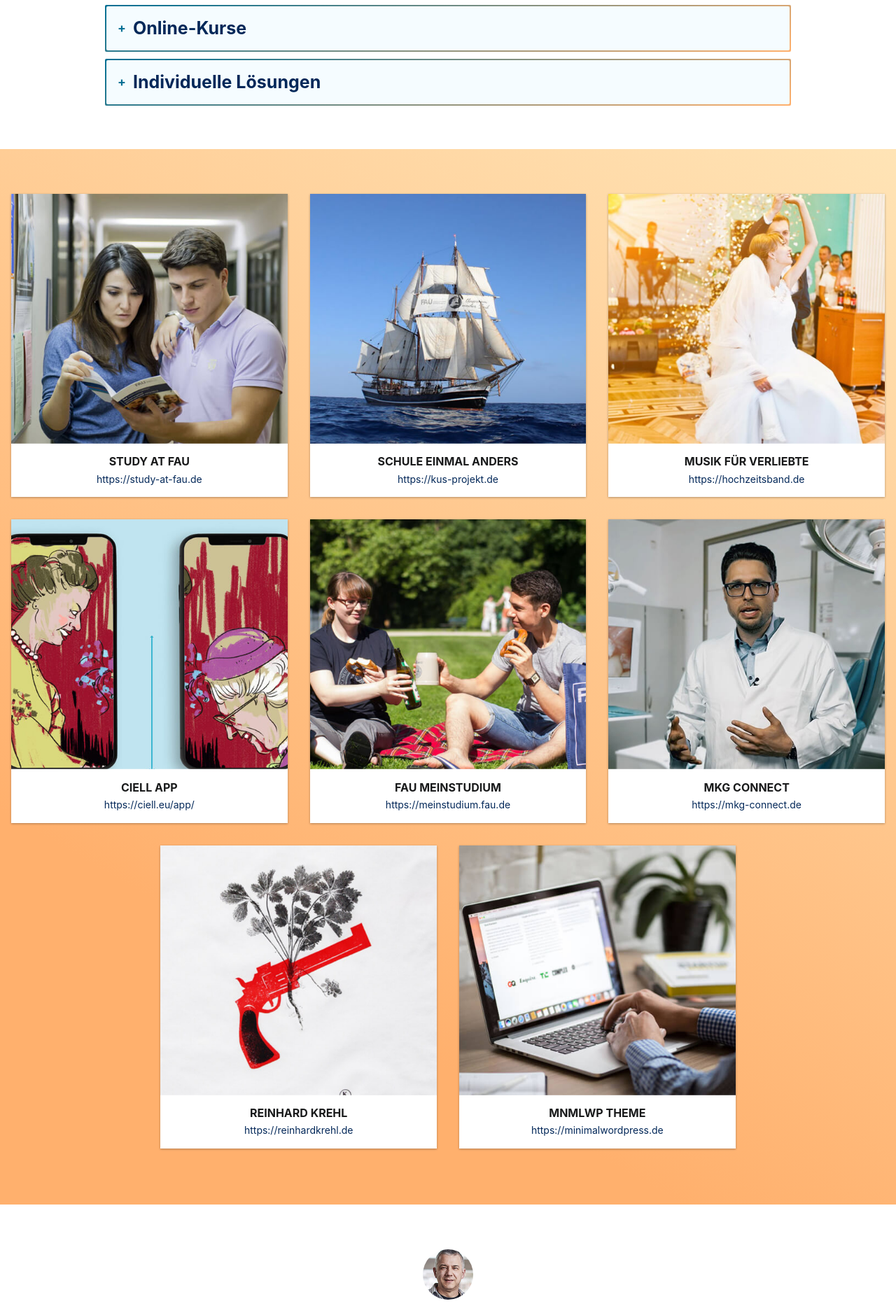
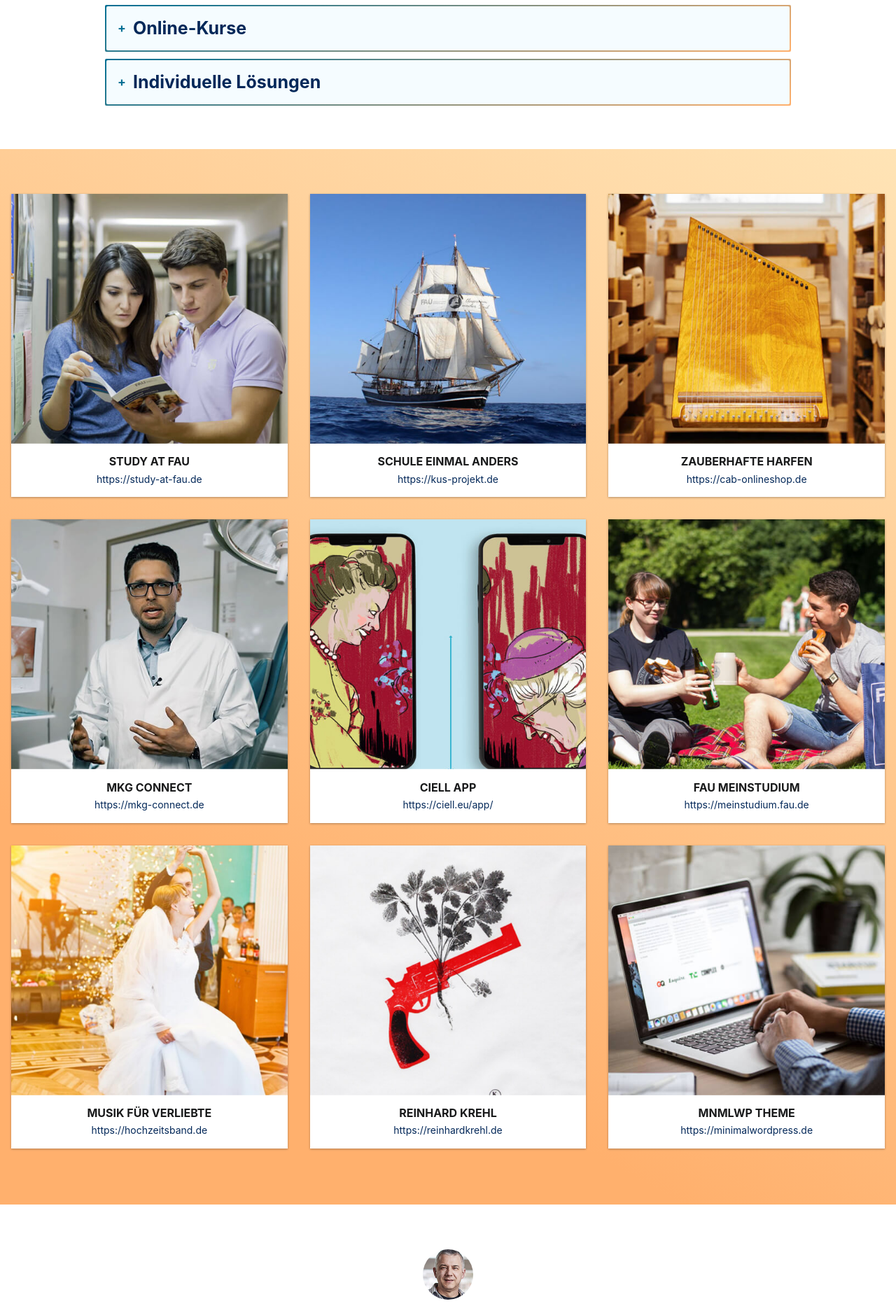
Before and after one commit to SebastianHonert/personal-website, a PHP site: page / in a window 1280 px wide. Shown: the part 1237-3113 px from the top of the page at 70% size. Run offline with PHP 8.4, Linux system fonts and the light colour scheme.

Commit message:
Portfolio item: Zauberharfe

```diff
--- a/assets/css/main.css
+++ b/assets/css/main.css
@@ -332,6 +332,9 @@
 
 .portfolio-item.study-at-fau .cover {
   background-image: url("../img/portfolio/study-at-fau.jpg"); }
+
+.portfolio-item.zauberharfe .cover {
+  background-image: url("../img/portfolio/zauberharfe.jpg"); }
 
 /* Slick Slider */
 .slide {
--- a/assets/sass/main.scss
+++ b/assets/sass/main.scss
@@ -397,6 +397,10 @@
 
 .portfolio-item.study-at-fau .cover {
   background-image: url("../img/portfolio/study-at-fau.jpg");
+}
+
+.portfolio-item.zauberharfe .cover {
+  background-image: url("../img/portfolio/zauberharfe.jpg");
 }
 
 /* Slick Slider */
--- a/index.php
+++ b/index.php
@@ -126,11 +126,18 @@
                   <p>https://kus-projekt.de</p>
                 </div>
               </a>
-              <a class="portfolio-item hochzeitsband" href="https://hochzeitsband.de" target="_blank">
+              <a class="portfolio-item zauberharfe" href="https://cab-onlineshop.de" target="_blank">
                 <div class="cover"></div>
                 <div class="description">
-                  <h3>Musik für Verliebte</h3>
-                  <p>https://hochzeitsband.de</p>
+                  <h3>Zauberhafte Harfen</h3>
+                  <p>https://cab-onlineshop.de</p>
+                </div>
+              </a>
+              <a class="portfolio-item mkg-connect" href="https://mkg-connect.de" target="_blank">
+                <div class="cover"></div>
+                <div class="description">
+                  <h3>MKG Connect</h3>
+                  <p>https://mkg-connect.de</p>
                 </div>
               </a>
               <a class="portfolio-item ciell" href="https://ciell.eu/app/" target="_blank">
@@ -147,11 +154,11 @@
                   <p>https://meinstudium.fau.de</p>
                 </div>
               </a>
-              <a class="portfolio-item mkg-connect" href="https://mkg-connect.de" target="_blank">
+              <a class="portfolio-item hochzeitsband" href="https://hochzeitsband.de" target="_blank">
                 <div class="cover"></div>
                 <div class="description">
-                  <h3>MKG Connect</h3>
-                  <p>https://mkg-connect.de</p>
+                  <h3>Musik für Verliebte</h3>
+                  <p>https://hochzeitsband.de</p>
                 </div>
               </a>
               <a class="portfolio-item reinhard-krehl" href="https://reinhardkrehl.de" target="_blank">
```
Also changed, not shown: assets/img/portfolio/zauberharfe.jpg (added).
